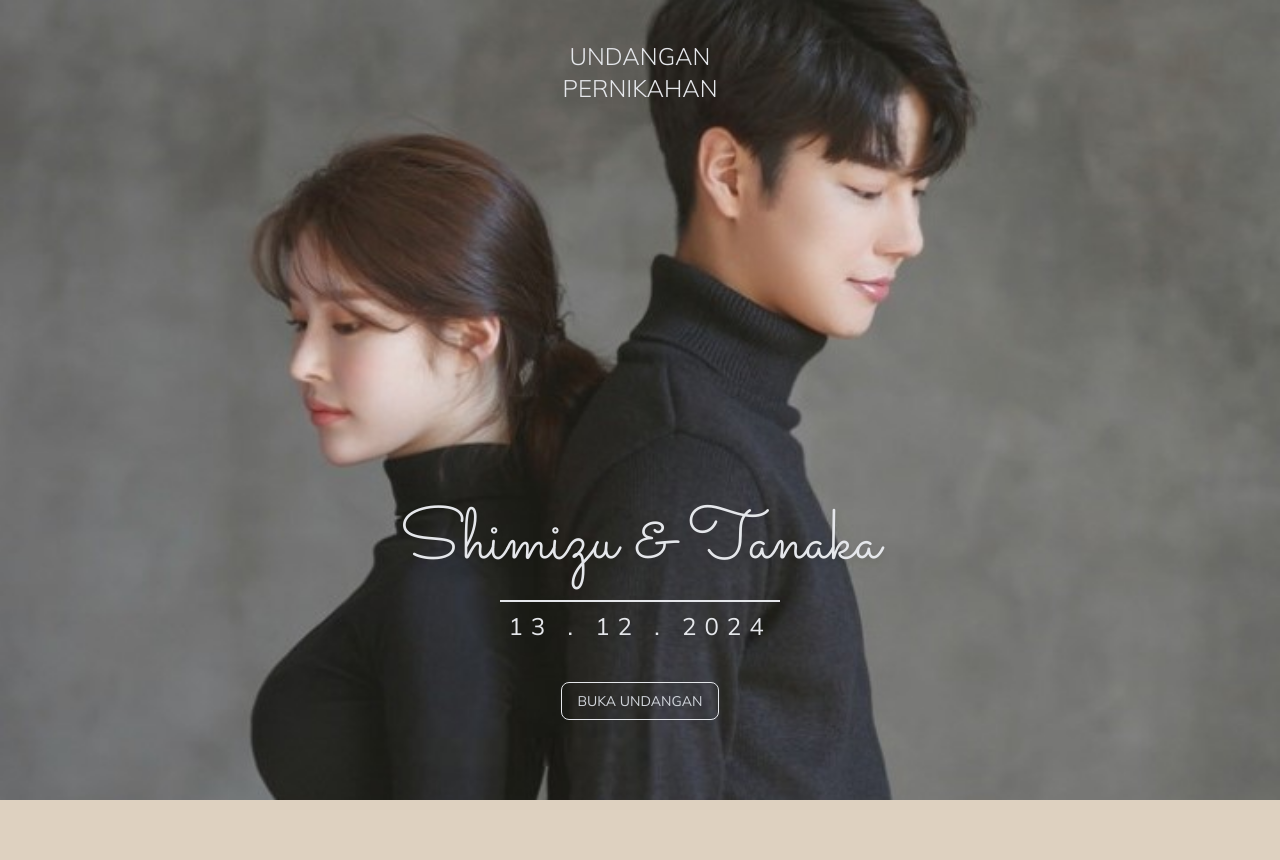
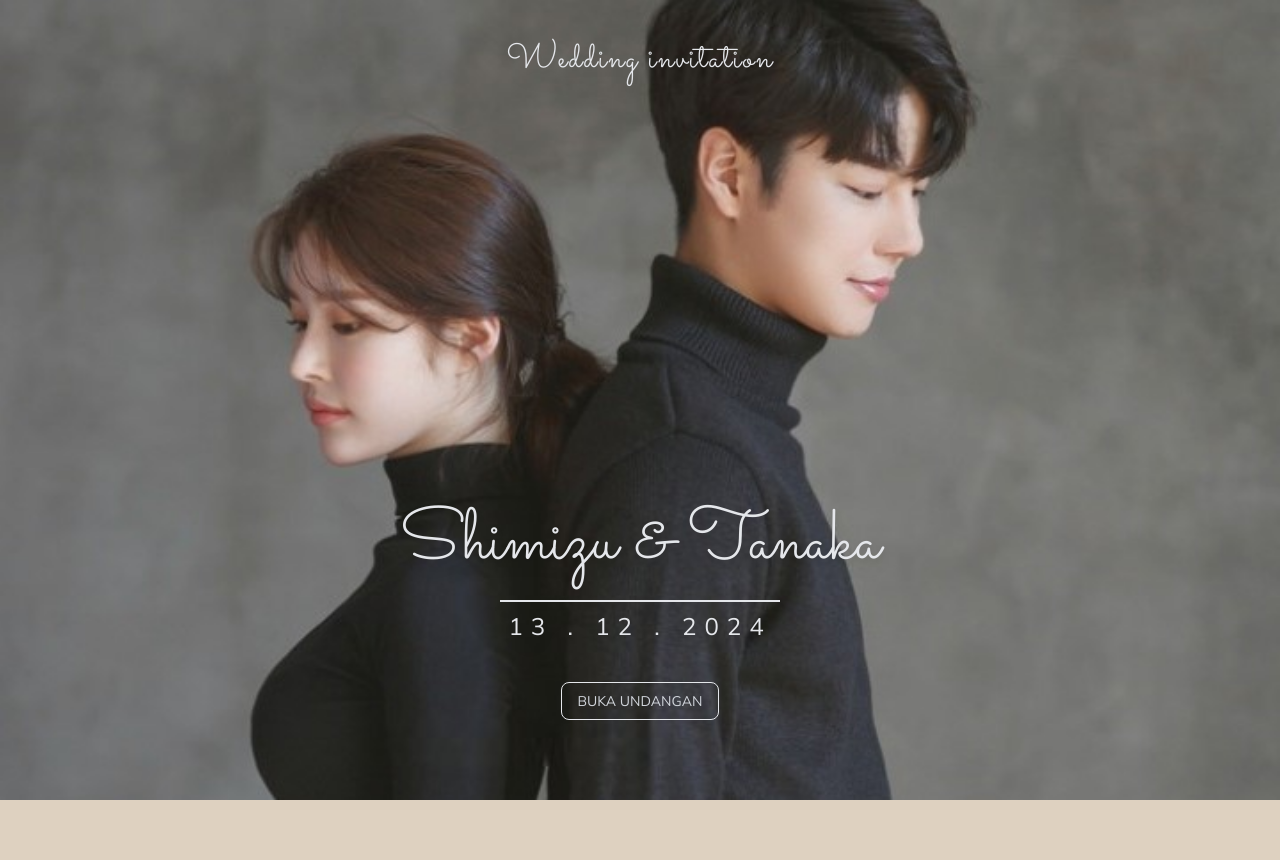
Before and after one commit to torikallcode/MyWedding_Amerta, a website: page index.html in a window 1280 px wide. Shown: the top 860 px of the page. Drawn offline with nearby package versions, Linux system fonts and the light colour scheme; a web font is replaced by a local one.

Commit message:
hihi commit

```diff
--- a/index.html
+++ b/index.html
@@ -15,7 +15,7 @@
         <div id="bgOpened" class="bg-[url('img/opened1-Amerta-PhotoRoom2.jpg')] h-screen w-full bg-cover bg-center absolute top-0 left-0  -z-10 lg:bg-top-5 "></div>
         <main class="grid grid-cols-1 gap-3 content-between">
             <div class="mt-10">
-                <h1 class="font-utama text-center text-xl uppercase text-gray-200 drop-shadow-xl font-light lg:text-2xl">undangan <br>pernikahan</h1>
+                <h1 class="font-sacramento tracking-wider text-center text-3xl text-gray-200 drop-shadow-xl font-light xl:text-4xl">Wedding invitation</h1>
             </div>
             <div class="flex flex-col justify-center items-center gap-3 mb-32 md:mb-20 lg:gap-5">
                 <h1 class="font-sacramento font-medium text-5xl sm:text-6xl text-gray-200 lg:text-7xl drop-shadow-lg">Shimizu & Tanaka</h1>
```
Also changed, not shown: style.css.
